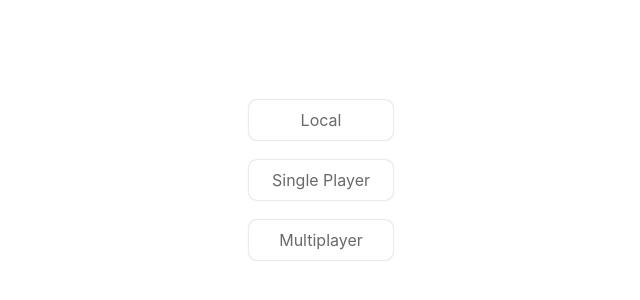
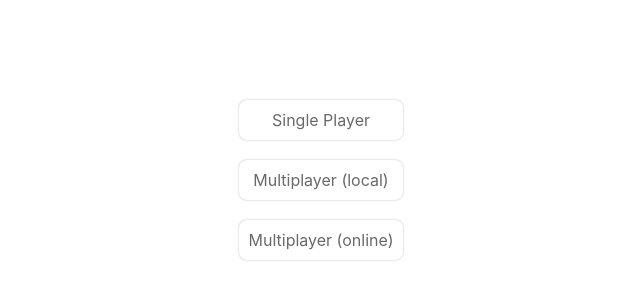
Before and after one commit to MSzostaq/tic-tac-toe, a React (Create React App) app: page / in a window 1280 px wide. Shown: the part 224-524 px from the top of the page, without its empty margins (319-959 px from the left). Built offline with nearby package versions, Linux system fonts and the light colour scheme.

Commit message:
changed views name

```diff
--- a/src/views/Dashboard.jsx
+++ b/src/views/Dashboard.jsx
@@ -14,7 +14,7 @@ const Wrapper = styled.div`
 const Button = styled.button`
   background-color: transparent;
   padding: 8px;
-  width: 160px;
+  width: 180px;
   height: 48px;
 `;
 
@@ -35,13 +35,13 @@ const Dashboard = () => {
   return (
     <Wrapper>
       <Button>
-        <StyledLink to="/local">Local</StyledLink>
-      </Button>
-      <Button>
         <StyledLink to="/singleplayer">Single Player</StyledLink>
       </Button>
       <Button>
-        <StyledLink to="/multiplayer">Multiplayer</StyledLink>
+        <StyledLink to="/multiplayer-local">Multiplayer (local)</StyledLink>
+      </Button>
+      <Button>
+        <StyledLink to="/multiplayer-online">Multiplayer (online)</StyledLink>
       </Button>
     </Wrapper>
   );
--- a/src/views/Main.jsx
+++ b/src/views/Main.jsx
@@ -8,8 +8,9 @@ import {
 import styled, { ThemeProvider } from "styled-components";
 import { theme } from "constants/theme";
 import Dashboard from "views/Dashboard";
-import MultiPlayer from "views/MultiPlayer";
-import Local from "views/Local";
+import MultiplayerLocal from "views/MultiplayerLocal";
+import MultiplayerOnline from "views/MultiplayerOnline";
+import SinglePlayer from "views/SinglePlayer";
 
 const Wrapper = styled.div`
   height: 100%;
@@ -24,14 +25,14 @@ const Main = () => {
             <Route exact path="/">
               <Dashboard />
             </Route>
-            <Route path="/local">
-              <Local />
+            <Route path="/singleplayer">
+              <SinglePlayer />
             </Route>
-            <Route path="/singleplayer">
-              <Local />
+            <Route path="/multiplayer-local">
+              <MultiplayerLocal />
             </Route>
-            <Route path="/multiplayer">
-              <MultiPlayer />
+            <Route path="/multiplayer-online">
+              <MultiplayerOnline />
             </Route>
             <Redirect to="/" />
           </Switch>
--- a/src/views/Local.jsx
+++ b/src/views/MultiplayerLocal.jsx
@@ -36,7 +36,7 @@ const GameWrapper = styled.div`
   height: 500px;
 `;
 
-const Local = () => {
+const MultiplayerLocal = () => {
   return (
     <Wrapper>
       <BackButton to="/">
@@ -47,4 +47,4 @@ const Local = () => {
   );
 };
 
-export default Local;
+export default MultiplayerLocal;
--- a/src/views/MultiPlayer.jsx
+++ b/src/views/MultiplayerOnline.jsx
@@ -36,7 +36,7 @@ const GameWrapper = styled.div`
   height: 500px;
 `;
 
-const MultiPlayer = () => {
+const MultiplayerOnline = () => {
   return (
     <Wrapper>
       <BackButton to="/">
@@ -47,4 +47,4 @@ const MultiPlayer = () => {
   );
 };
 
-export default MultiPlayer;
+export default MultiplayerOnline;
--- a/src/views/VsComputer.jsx
+++ b/src/views/SinglePlayer.jsx
@@ -36,7 +36,7 @@ const GameWrapper = styled.div`
   height: 500px;
 `;
 
-const MultiPlayer = () => {
+const SinglePlayer = () => {
   return (
     <Wrapper>
       <BackButton to="/">
@@ -47,4 +47,4 @@ const MultiPlayer = () => {
   );
 };
 
-export default MultiPlayer;
+export default SinglePlayer;
```
